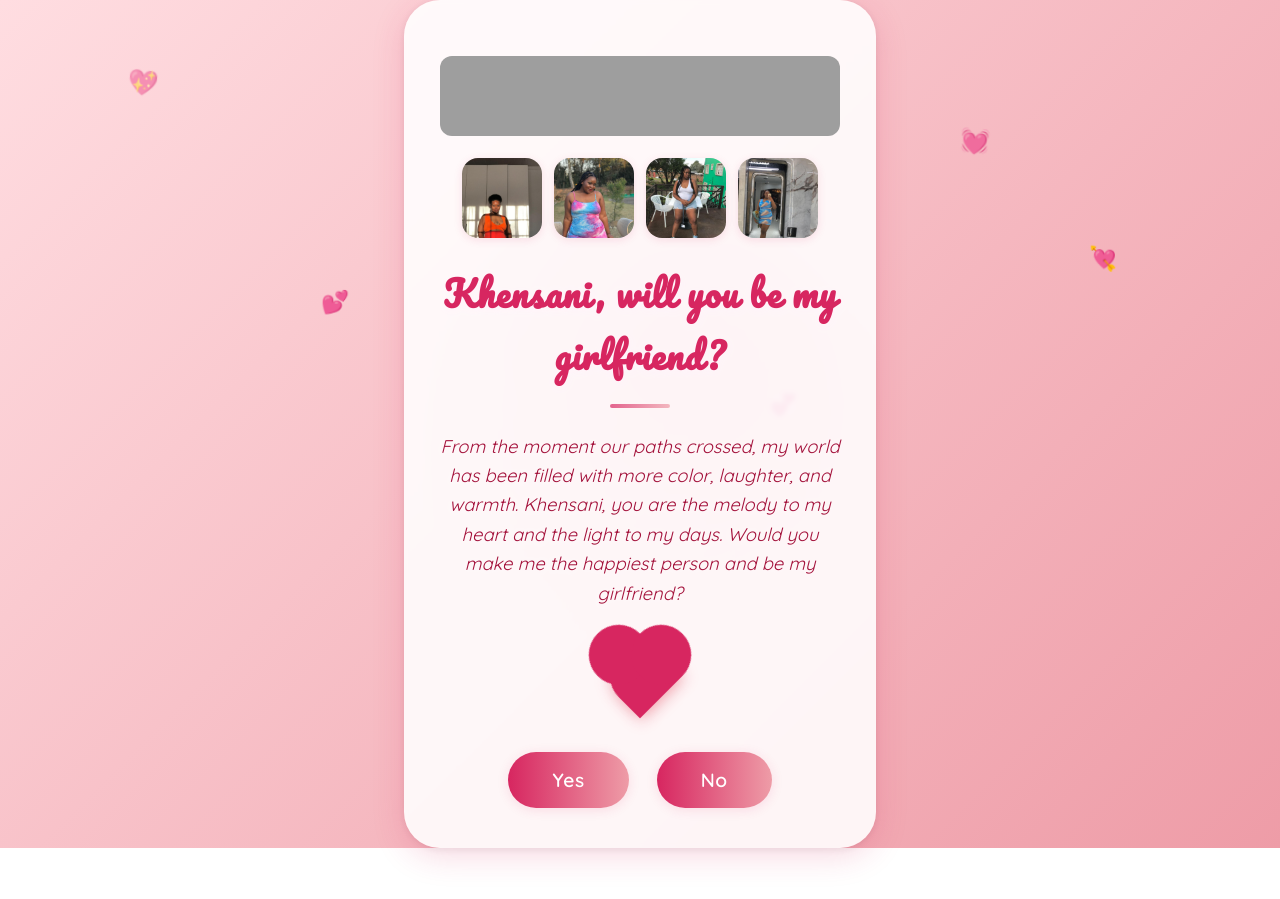
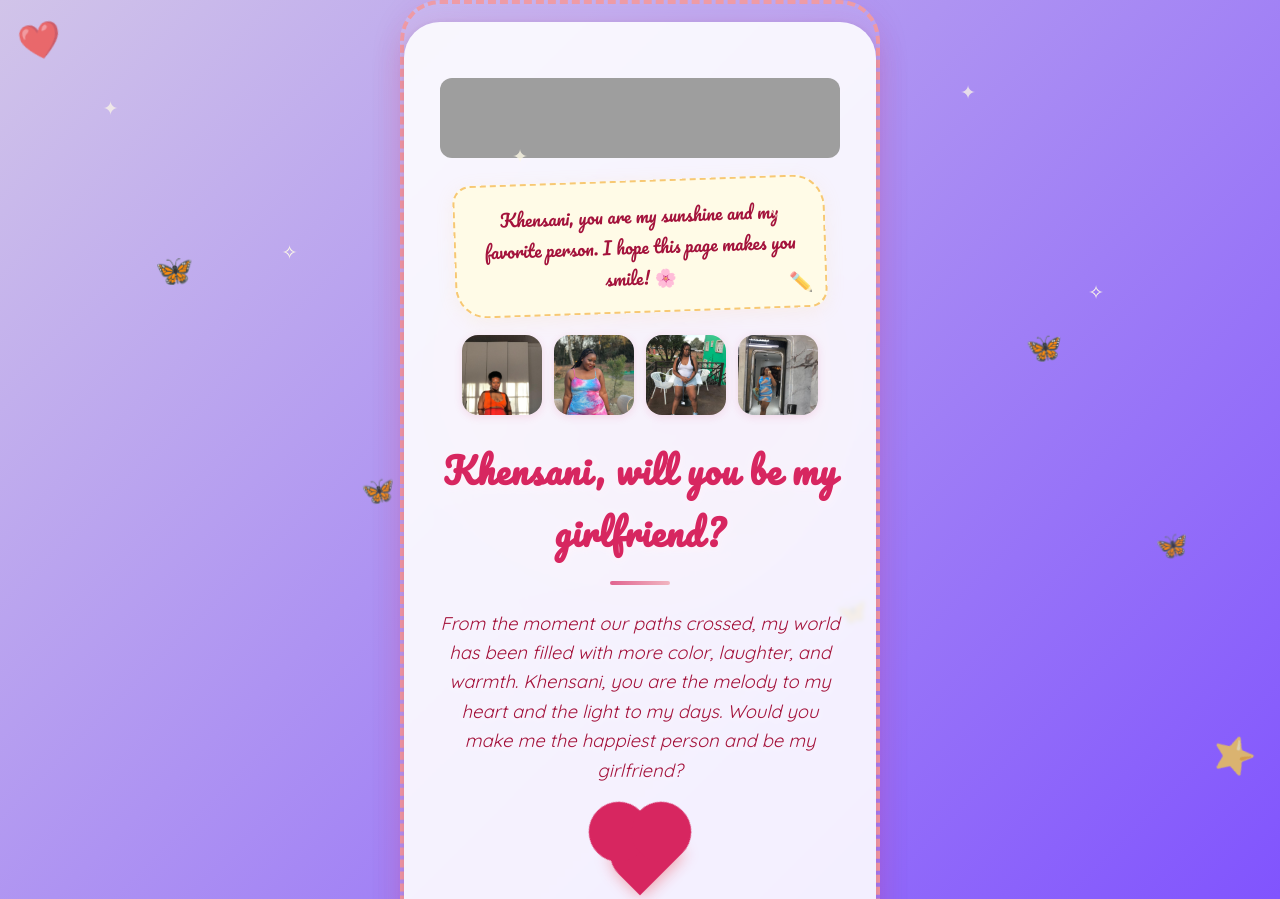
Before and after one commit to tupac34/Khensani, a plain HTML site: page index.html in a window 1280 px wide. Shown: the top 899 px of the page. Before the commit the page ends 848 px from the top, so only its background shows below. Drawn offline with Linux system fonts and the light colour scheme; grey boxes are pictures that could not be loaded.

Commit message:
Add all cute effects, music, images, and final proposal site

```diff
--- a/index.html
+++ b/index.html
@@ -7,15 +7,27 @@
   <link rel="stylesheet" href="style.css">
 </head>
 <body>
-  <div class="floating-hearts">
-    <span style="left:10%; animation-delay:0s;">💖</span>
-    <span style="left:25%; animation-delay:1.5s;">💕</span>
-    <span style="left:40%; animation-delay:0.8s;">💗</span>
-    <span style="left:60%; animation-delay:2.2s;">💞</span>
-    <span style="left:75%; animation-delay:0.4s;">💓</span>
-    <span style="left:85%; animation-delay:1.2s;">💘</span>
+  <audio id="bg-music" src="https://cdn.pixabay.com/audio/2022/10/16/audio_12b5b6b6b7.mp3" autoplay loop style="display:none;"></audio>
+  <div class="twinkle-stars">
+    <span style="left:8%; top:12%; animation-delay:0s;">✦</span>
+    <span style="left:22%; top:30%; animation-delay:1.2s;">✧</span>
+    <span style="left:40%; top:18%; animation-delay:0.7s;">✦</span>
+    <span style="left:60%; top:25%; animation-delay:2.1s;">✧</span>
+    <span style="left:75%; top:10%; animation-delay:0.4s;">✦</span>
+    <span style="left:85%; top:35%; animation-delay:1.7s;">✧</span>
+  </div>
+  <div class="doodle-heart">❤️</div>
+  <div class="doodle-star">⭐</div>
+  <div class="floating-butterflies">
+    <span style="left:12%; animation-delay:0s;">🦋</span>
+    <span style="left:28%; animation-delay:2s;">🦋</span>
+    <span style="left:45%; animation-delay:1.2s;">🦋</span>
+    <span style="left:65%; animation-delay:3.1s;">🦋</span>
+    <span style="left:80%; animation-delay:0.7s;">🦋</span>
+    <span style="left:90%; animation-delay:2.5s;">🦋</span>
   </div>
   <div class="heart-bg"></div>
+  <div class="cute-frame">
     <div class="container">
       <div class="spotify-embed" style="margin-bottom: 18px;">
         <iframe style="border-radius:12px"
@@ -28,6 +40,7 @@
           loading="lazy">
         </iframe>
       </div>
+      <div class="sticky-note">Khensani, you are my sunshine and my favorite person. I hope this page makes you smile! 🌸</div>
       <div class="her-gallery" style="margin-bottom: 18px;">
         <img src="her1.jpg" alt="Khensani photo 1" />
         <img src="her2.jpg" alt="Khensani photo 2" />
@@ -44,6 +57,14 @@
       </div>
       <div id="confetti"></div>
     </div>
+  </div>
+  <div class="celebration-overlay" id="celebrationOverlay">
+    <div class="celebration-heart">💖</div>
+    <div class="celebration-message">She said YES!<br>Khensani &hearts; You</div>
+    <div class="celebration-share">
+      <button id="shareBtn">Share this moment</button>
+    </div>
+  </div>
   <script src="script.js"></script>
 </body>
 </html>
--- a/script.js
+++ b/script.js
@@ -37,6 +37,8 @@ function launchConfetti() {
 const yesBtn = document.getElementById('yesBtn');
 const noBtn = document.getElementById('noBtn');
 const container = document.querySelector('.container');
+const celebrationOverlay = document.getElementById('celebrationOverlay');
+const shareBtn = document.getElementById('shareBtn');
 
 let noClickCount = 0;
 
@@ -53,5 +55,15 @@ noBtn.addEventListener('mouseover', function() {
 
 yesBtn.addEventListener('click', function() {
   launchConfetti();
-  container.innerHTML = '<h1>Yay! 💖</h1><p>You just made my day! 😊</p>';
+  celebrationOverlay.classList.add('active');
 });
+
+if (shareBtn) {
+  shareBtn.addEventListener('click', function() {
+    const url = window.location.href;
+    navigator.clipboard.writeText(url).then(() => {
+      shareBtn.textContent = 'Link copied!';
+      setTimeout(() => { shareBtn.textContent = 'Share this moment'; }, 2000);
+    });
+  });
+}
--- a/style.css
+++ b/style.css
@@ -4,7 +4,7 @@ body {
   margin: 0;
   padding: 0;
   min-height: 100vh;
-  background: linear-gradient(135deg, #ffdde1 0%, #ee9ca7 100%);
+  background: linear-gradient(135deg, #d1c4e9 0%, #7c4dff 100%);
   display: flex;
   align-items: center;
   justify-content: center;
@@ -42,6 +42,25 @@ body {
 }
 @keyframes floatHeart {
   0% { transform: translateY(100vh) scale(0.7) rotate(-10deg); opacity: 0.7; }
+  70% { opacity: 1; }
+  100% { transform: translateY(-10vh) scale(1.1) rotate(10deg); opacity: 0; }
+}
+
+/* Cute floating butterflies */
+.floating-butterflies {
+  position: fixed;
+  left: 0; top: 0; width: 100vw; height: 100vh;
+  pointer-events: none;
+  z-index: 1;
+}
+.floating-butterflies span {
+  position: absolute;
+  font-size: 2rem;
+  opacity: 0.8;
+  animation: floatButterfly 8s linear infinite;
+}
+@keyframes floatButterfly {
+  0% { transform: translateY(100vh) scale(0.7) rotate(-10deg); opacity: 0.8; }
   70% { opacity: 1; }
   100% { transform: translateY(-10vh) scale(1.1) rotate(10deg); opacity: 0; }
 }
@@ -215,3 +234,140 @@ button:active {
     height: 60px;
   }
 }
+
+/* Cute sticky note */
+.sticky-note {
+  background: #fffbe7;
+  border: 2px dashed #f7c873;
+  border-radius: 18px 32px 18px 32px;
+  box-shadow: 0 4px 18px rgba(247,200,115,0.13);
+  color: #a4133c;
+  font-family: 'Pacifico', cursive;
+  font-size: 1.1rem;
+  padding: 18px 24px;
+  margin: 0 auto 22px auto;
+  max-width: 320px;
+  text-align: center;
+  position: relative;
+  z-index: 2;
+  transform: rotate(-2deg);
+}
+.sticky-note:after {
+  content: '✏️';
+  position: absolute;
+  right: 12px;
+  bottom: 8px;
+  font-size: 1.2rem;
+  opacity: 0.7;
+}
+
+/* Cute border/frame */
+.cute-frame {
+  border: 4px dashed #ee9ca7;
+  border-radius: 40px;
+  padding: 18px 0 0 0;
+  box-shadow: 0 8px 32px rgba(215,38,96,0.10);
+  background: rgba(255,255,255,0.12);
+  position: relative;
+}
+
+/* Celebration overlay */
+.celebration-overlay {
+  display: none;
+  position: fixed;
+  top: 0; left: 0; width: 100vw; height: 100vh;
+  background: rgba(255,255,255,0.85);
+  z-index: 9999;
+  align-items: center;
+  justify-content: center;
+  flex-direction: column;
+  text-align: center;
+}
+.celebration-overlay.active {
+  display: flex;
+  animation: fadeInCelebration 0.7s;
+}
+@keyframes fadeInCelebration {
+  from { opacity: 0; }
+  to { opacity: 1; }
+}
+.celebration-heart {
+  font-size: 5rem;
+  animation: popHeart 1.2s;
+}
+@keyframes popHeart {
+  0% { transform: scale(0.2); opacity: 0; }
+  60% { transform: scale(1.2); opacity: 1; }
+  100% { transform: scale(1); opacity: 1; }
+}
+.celebration-message {
+  font-family: 'Pacifico', cursive;
+  color: #d72660;
+  font-size: 2.2rem;
+  margin-top: 18px;
+  margin-bottom: 0;
+}
+.celebration-share {
+  margin-top: 24px;
+}
+.celebration-share button {
+  background: linear-gradient(90deg, #d72660 0%, #ee9ca7 100%);
+  color: #fff;
+  border: none;
+  border-radius: 32px;
+  padding: 14px 38px;
+  font-size: 1.1rem;
+  cursor: pointer;
+  font-family: 'Quicksand', 'Segoe UI', 'Arial', sans-serif;
+  font-weight: 600;
+  letter-spacing: 0.5px;
+  box-shadow: 0 2px 12px rgba(215,38,96,0.13);
+  transition: background 0.2s, transform 0.2s, box-shadow 0.2s;
+}
+.celebration-share button:hover {
+  background: linear-gradient(90deg, #ee9ca7 0%, #d72660 100%);
+  transform: scale(1.08);
+}
+
+/* Twinkling stars */
+.twinkle-stars {
+  position: fixed;
+  left: 0; top: 0; width: 100vw; height: 100vh;
+  pointer-events: none;
+  z-index: 2;
+}
+.twinkle-stars span {
+  position: absolute;
+  color: #fffbe7;
+  font-size: 1.2rem;
+  opacity: 0.7;
+  animation: twinkle 2.5s infinite;
+}
+@keyframes twinkle {
+  0%, 100% { opacity: 0.7; }
+  50% { opacity: 1; }
+}
+
+/* Doodle accents */
+.doodle-heart {
+  position: fixed;
+  left: 18px;
+  top: 18px;
+  font-size: 2.2rem;
+  color: #d72660;
+  opacity: 0.7;
+  z-index: 3;
+  pointer-events: none;
+  transform: rotate(-12deg);
+}
+.doodle-star {
+  position: fixed;
+  right: 24px;
+  bottom: 24px;
+  font-size: 2.2rem;
+  color: #fffbe7;
+  opacity: 0.7;
+  z-index: 3;
+  pointer-events: none;
+  transform: rotate(18deg);
+}
```
Lines whose indentation alone changed are shown as unchanged.
